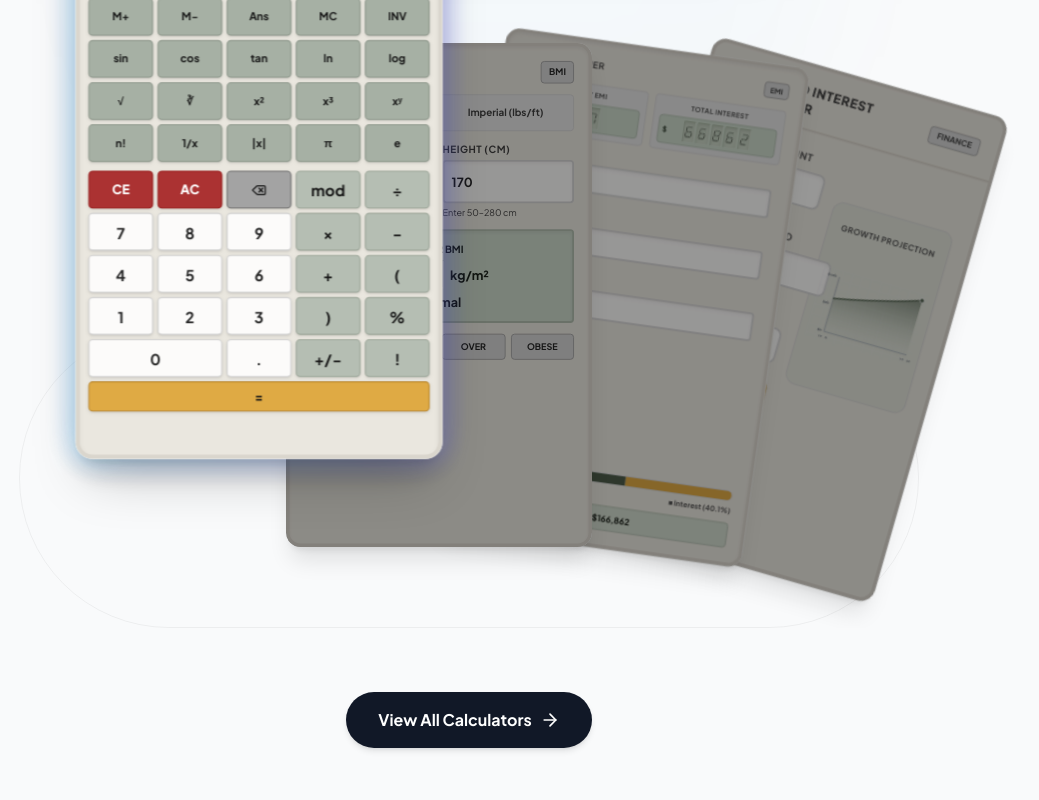
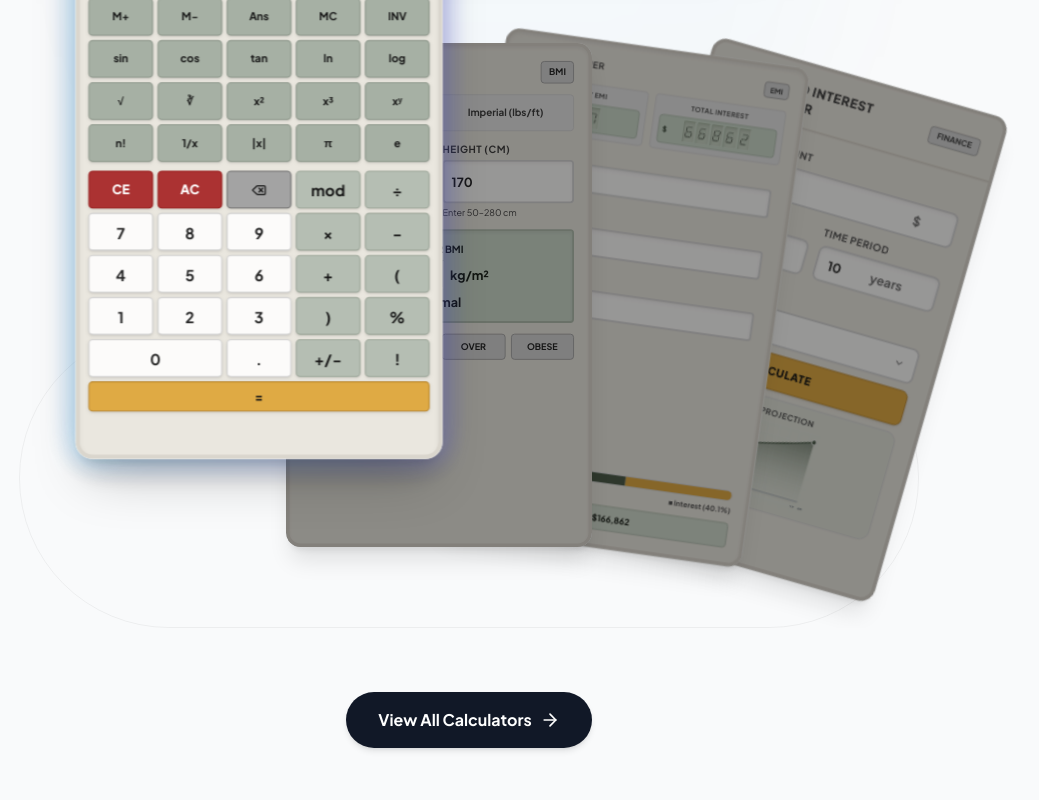
Before and after one commit to Motasaith/Calc_Craft, a Next.js app: page / in a window 1280 px wide. Shown: the part 1440-2240 px from the top of the page, without its empty margins (171-1210 px from the left). Built offline with nearby package versions, Linux system fonts and the light colour scheme.

Commit message:
feat: enhance Compound Interest Calculator with compact mode for improved UI

```diff
--- a/components/CalculatorStack.tsx
+++ b/components/CalculatorStack.tsx
@@ -660,7 +660,7 @@ export default function CalculatorStack() {
     { name: 'Scientific Calculator', render: <ScientificCalculator /> },
     { name: 'BMI Calculator', render: <BMICalculator /> },
     { name: 'Loan EMI Calculator', render: <LoanCalculator /> },
-    { name: 'Compound Interest', render: <CompoundInterestCalculator /> },
+    { name: 'Compound Interest', render: <CompoundInterestCalculator compact /> },
   ]
 
   // Math configurations for fanning out cards (Desktop)
--- a/components/calculators/finance/CompoundInterestCalculator.tsx
+++ b/components/calculators/finance/CompoundInterestCalculator.tsx
@@ -4,7 +4,7 @@ import React, { useState } from 'react'
 import FormCalculatorShell, { RetroInput, RetroSelect, ResultDisplay, RetroActionButton } from '../shared/FormCalculatorShell'
 import { calculateCompoundInterest, formatCurrency } from '@/lib/calc-engine'
 
-export default function CompoundInterestCalculator() {
+export default function CompoundInterestCalculator({ compact = false }: { compact?: boolean }) {
   const [principal, setPrincipal] = useState('10000')
   const [rate, setRate] = useState('5')
   const [time, setTime] = useState('10')
@@ -73,8 +73,8 @@ export default function CompoundInterestCalculator() {
 
   return (
     <FormCalculatorShell title="Compound Interest Calculator" badge="FINANCE">
-      <div className="grid grid-cols-1 md:grid-cols-2 gap-4 items-center">
-        <div className="space-y-3">
+      <div className={`grid grid-cols-1 items-center ${compact ? 'gap-2' : 'gap-4 md:grid-cols-2'}`}>
+        <div className={compact ? 'space-y-2' : 'space-y-3'}>
           <RetroInput label="Principal Amount" value={principal} onChange={setPrincipal} placeholder="10000" id="ci-p" unit="$" />
           <div className="grid grid-cols-2 gap-3">
             <RetroInput label="Annual Rate" value={rate} onChange={setRate} placeholder="5" id="ci-r" unit="%" />
@@ -82,15 +82,15 @@ export default function CompoundInterestCalculator() {
           </div>
           <RetroSelect label="Compounding" value={compound} onChange={setCompound} id="ci-c"
             options={[{ value: '1', label: 'Annually' }, { value: '2', label: 'Semi-Annually' }, { value: '4', label: 'Quarterly' }, { value: '12', label: 'Monthly' }, { value: '365', label: 'Daily' }]} />
-          <div className="pt-2">
+          <div className={compact ? 'pt-0' : 'pt-2'}>
             <RetroActionButton onClick={calculate} variant="primary" fullWidth>Calculate</RetroActionButton>
           </div>
         </div>
 
         {/* Dynamic Area growth projection chart */}
-        <div className="flex flex-col justify-center items-center bg-[#cbd8ca]/30 border border-neutral-300 rounded-xl p-2 h-[210px] w-full">
+        <div className={`flex w-full flex-col items-center justify-center rounded-xl border border-neutral-300 bg-[#cbd8ca]/30 p-2 ${compact ? 'h-[125px]' : 'h-[210px]'}`}>
           <span className="text-[9px] font-bold text-neutral-600 font-mono mb-1 uppercase tracking-wider">Growth Projection</span>
-          <svg width="100%" height="150" viewBox={`0 0 ${width} ${height}`} className="drop-shadow-sm select-none">
+          <svg width="100%" height={compact ? 90 : 150} viewBox={`0 0 ${width} ${height}`} className="drop-shadow-sm select-none">
             <defs>
               <pattern id="chartGrid" width="20" height="20" patternUnits="userSpaceOnUse">
                 <path d="M 20 0 L 0 0 0 20" fill="none" stroke="#e5e7eb" strokeWidth="0.8" />
```
